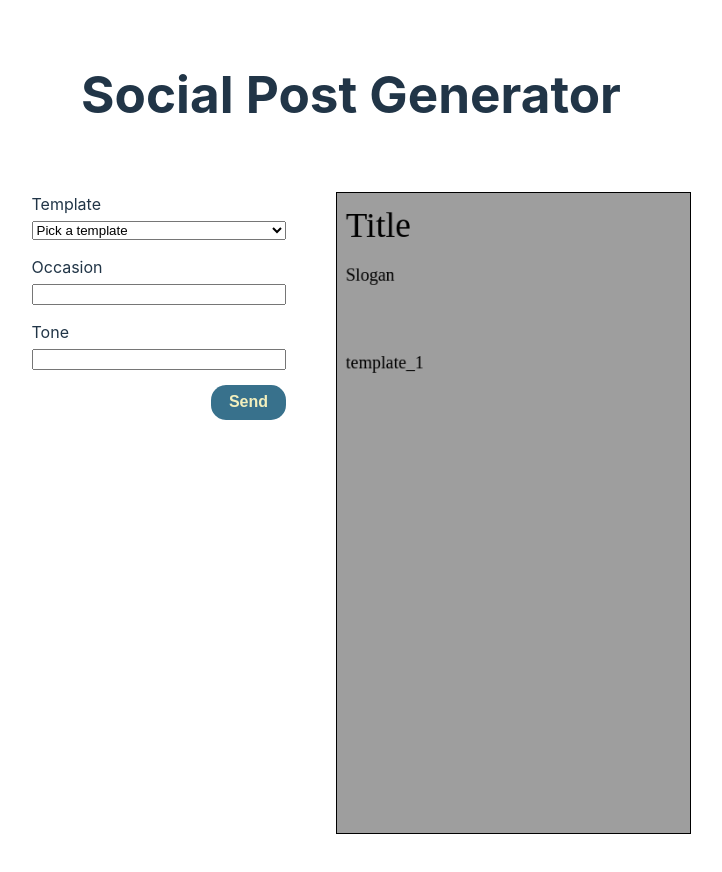
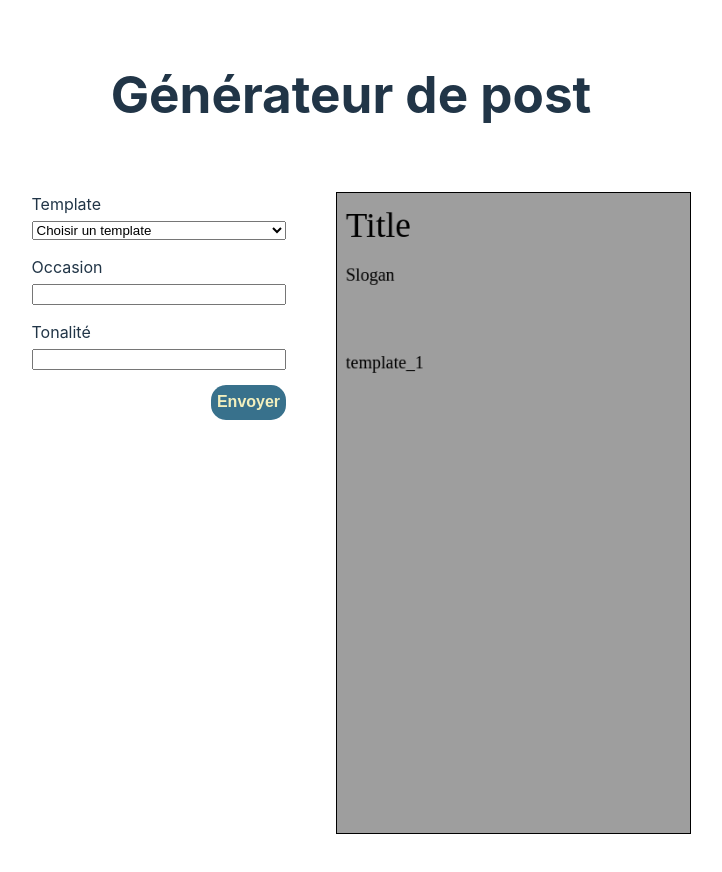
Before and after one commit to BasileDM/Brief-Post-Generator, a Vue app: page / in a window 1280 px wide. Shown: the top 872 px of the page, without its empty margins (289-1011 px from the left). Built offline with nearby package versions, Linux system fonts and the light colour scheme.

Commit message:
Switch back to french

```diff
--- a/src/App.vue
+++ b/src/App.vue
@@ -34,7 +34,7 @@ const handleTemplateChange = () => {
 
 <template>
   <div>
-    <h1>Social Post Generator</h1>
+    <h1>Générateur de post</h1>
     <div class="main_content">
       <div class="block_left">
         <!-- appel formulaire -->
--- a/src/components/ButtonSubmit.vue
+++ b/src/components/ButtonSubmit.vue
@@ -2,7 +2,7 @@
 </script>
 
 <template>
-    <button id="submit">Send</button>
+    <button id="submit">Envoyer</button>
 </template>
 
 <style scoped>
--- a/src/components/Form.vue
+++ b/src/components/Form.vue
@@ -10,7 +10,7 @@ const emit = defineEmits(['formSubmit', 'templateChange']);
 <template>
     <SelectTemplate @template="emit('templateChange')" />
     <InputText title_input="Occasion" />
-    <InputText title_input="Tone" />
+    <InputText title_input="Tonalité" />
 
     <ButtonSubmit @click="emit('formSubmit')" />
 </template>
--- a/src/components/SelectTemplate.vue
+++ b/src/components/SelectTemplate.vue
@@ -7,7 +7,7 @@ const emit = defineEmits(['template']);
 
     <label for="" class="title">Template</label>
     <select name="template_choice" id="template_choice" class="field" @change="emit('template')">
-        <option value="">Pick a template</option>
+        <option value="">Choisir un template</option>
         <option value="template_1">Template 1</option>
         <option value="template_2">Template 2</option>
     </select>
```
